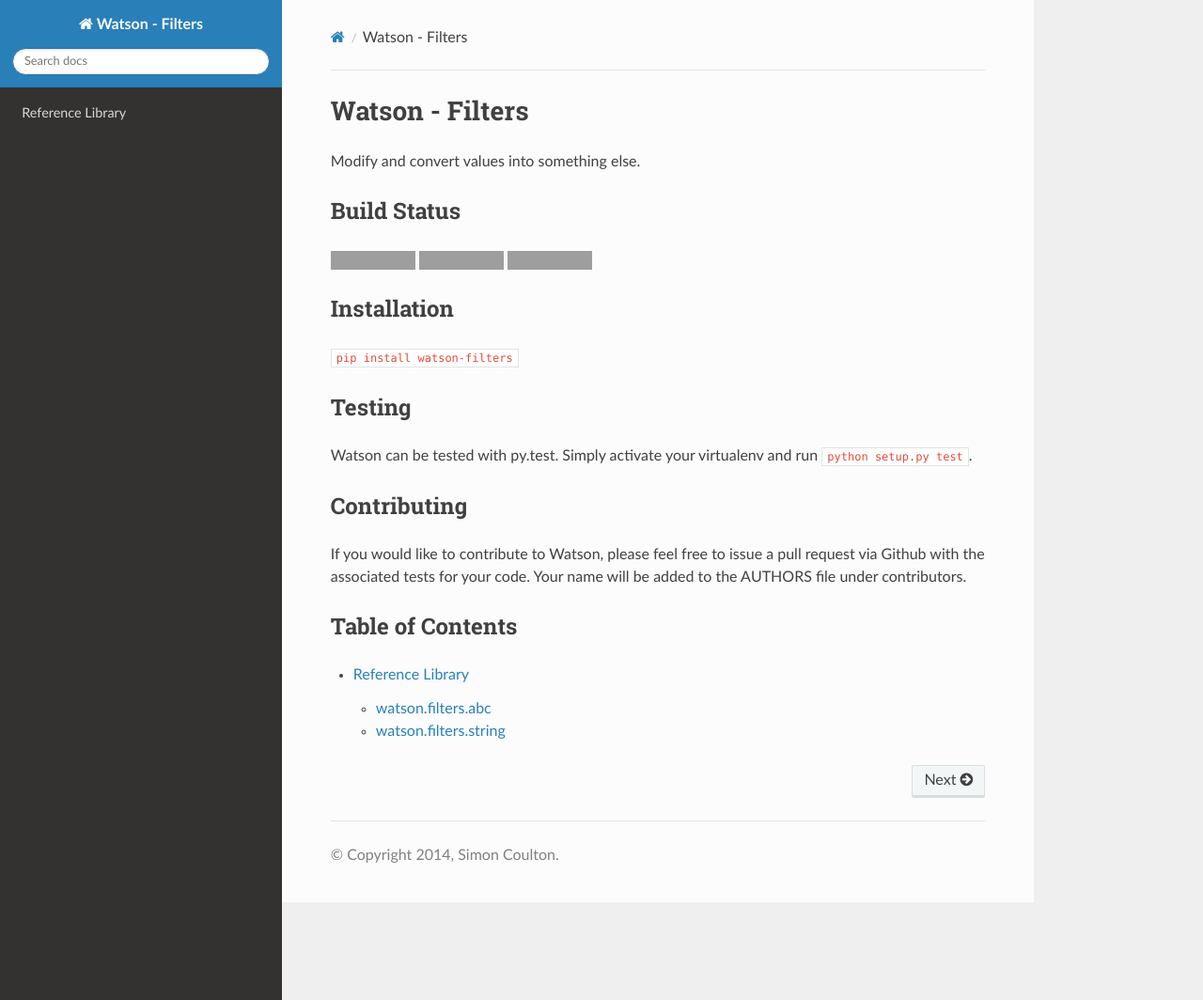
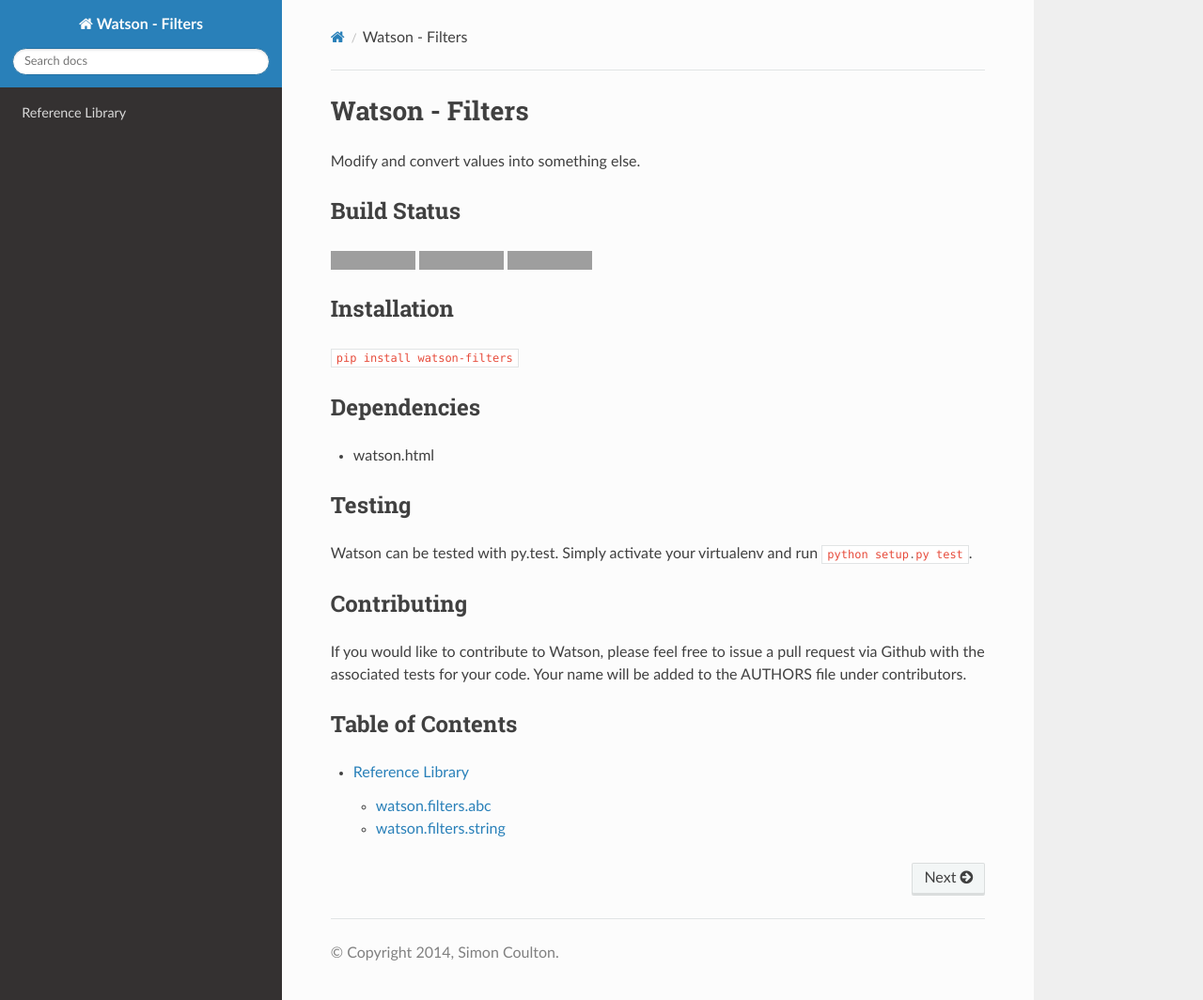
Before and after one commit to Bespohk/watson-filters, a Sphinx documentation site: the page built from docs/index.rst, in a window 1280 px wide and 1064 px high. Shown: the whole window at 94% size. Built offline with Sphinx 7.4.7 and the Read the Docs theme 2.0.0, drawn with Linux system fonts in a browser that asks for light colours; the version number could not be read and is left out; grey boxes are pictures that could not be loaded.

Commit message:
Missing requirements added

```diff
--- a/README.rst
+++ b/README.rst
@@ -19,6 +19,8 @@
 Dependencies
 ------------
 
+-  watson.html
+
 .. |Build Status| image:: https://api.travis-ci.org/Bespohk/watson-filters.png?branch=master
    :target: https://travis-ci.org/Bespohk/watson-filters
 .. |Coverage Status| image:: https://coveralls.io/repos/bespohk/watson-filters/badge.png
--- a/docs/index.rst
+++ b/docs/index.rst
@@ -20,6 +20,11 @@
 ------------
 
 ``pip install watson-filters``
+
+Dependencies
+------------
+
+-  watson.html
 
 Testing
 -------
--- a/requirements.txt
+++ b/requirements.txt
@@ -5,3 +5,4 @@
 coveralls
 
 # Watson
+watson.html >= 1.0.0
```
Also changed, not shown: 1 other file.
